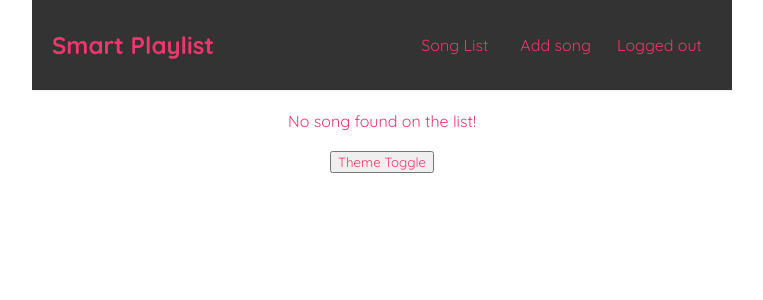
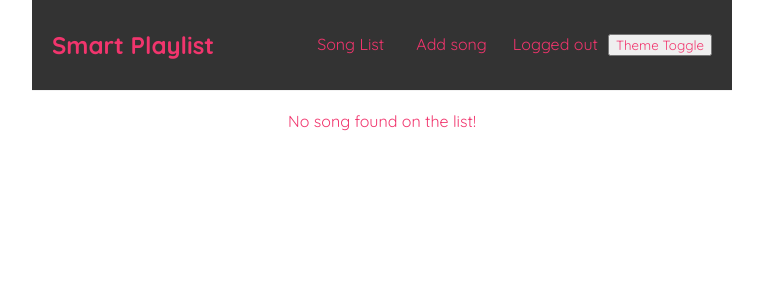
Before and after one commit to reinertisa/smart-user-playlist, a React (Create React App) app in the folder sup-website/: page / in a window 1280 px wide. Shown: the top 300 px of the page, without its empty margins (258-1021 px from the left). Built offline with nearby package versions, Linux system fonts and the light colour scheme; the HTML template or start-up script is replaced by a standard one.

Commit message:
fix(website): update theme context

```diff
--- a/sup-website/src/App.js
+++ b/sup-website/src/App.js
@@ -4,7 +4,6 @@ import SongForm from "./components/song/Form";
 import Navbar from "./components/Navbar";
 import AuthContextProvider from "./components/context/AuthContext";
 import ThemeContextProvider from "./components/context/ThemeContext";
-import ThemeToggle from "./components/ThemeToggle";
 import {BrowserRouter, Route, Routes} from "react-router";
 
 function App() {
@@ -20,7 +19,6 @@ function App() {
                       <Route path="/" element={<SongList />} />
                       <Route path="/create" element={<SongForm />} />
                   </Routes>
-                  <ThemeToggle />
               </SongContextProvider>
           </ThemeContextProvider>
           </BrowserRouter>
--- a/sup-website/src/components/Navbar.js
+++ b/sup-website/src/components/Navbar.js
@@ -2,6 +2,7 @@ import {useContext} from 'react';
 import {AuthContext} from "./context/AuthContext";
 import {ThemeContext} from "./context/ThemeContext";
 import {Link} from "react-router";
+import ThemeToggle from "./ThemeToggle";
 
 export default function Navbar() {
     const {isAuthenticated, toggleAuth} = useContext(AuthContext);
@@ -15,6 +16,7 @@ export default function Navbar() {
                 <li><Link to="/">Song List</Link></li>
                 <li><Link to="/create">Add song</Link></li>
                 <li onClick={toggleAuth}>{isAuthenticated ? 'Logged in' : 'Logged out'}</li>
+                <ThemeToggle />
             </ul>
         </nav>
     )
--- a/sup-website/src/components/context/ThemeContext.js
+++ b/sup-website/src/components/context/ThemeContext.js
@@ -5,13 +5,13 @@ export const ThemeContext = createContext(null);
 export default function ThemeContextProvider({ children }) {
     const [isLightTheme, setIsLightTheme] = useState(true);
     const darkMode = {
-        syntax: '#555',
+        syntax: '#ffffff',
         ui: '#ddd',
-        bg: '#eee'
+        bg: '#040303'
     };
 
     const lightMode = {
-        syntax: '#ddd',
+        syntax: '#040303',
         ui: '#333',
         bg: '#555'
     };
```
